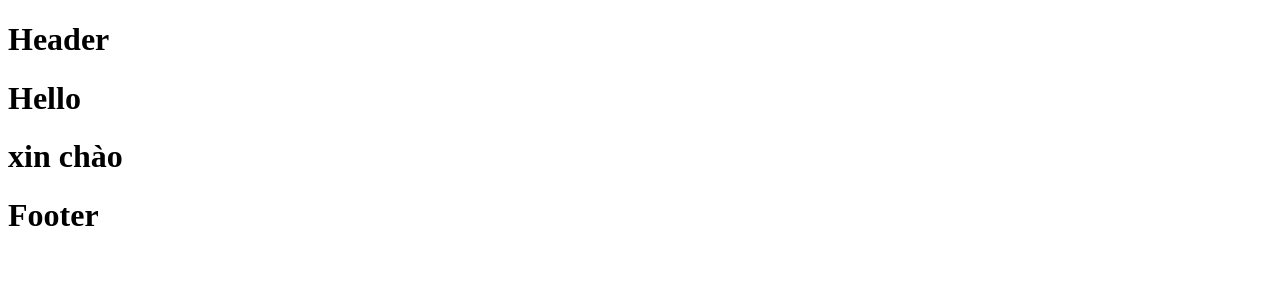
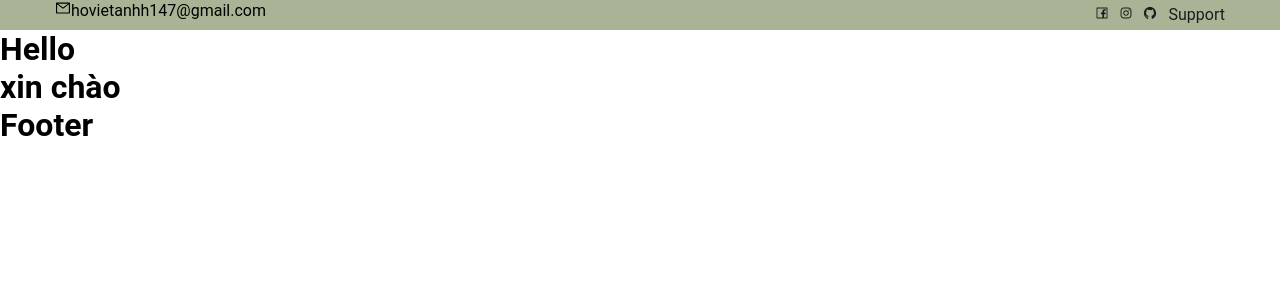
Before and after one commit to AndyAnh174/gdqp-reactjs, a React (Create React App) app: page / in a window 1280 px wide. Shown: the top 300 px of the page. Built offline with nearby package versions, Linux system fonts and the light colour scheme.

Commit message:
add header

```diff
--- a/package.json
+++ b/package.json
@@ -8,6 +8,7 @@
     "@testing-library/user-event": "^13.5.0",
     "react": "^18.2.0",
     "react-dom": "^18.2.0",
+    "react-icons": "^5.0.1",
     "react-router-dom": "^6.22.3",
     "react-scripts": "^5.0.1",
     "sass": "^1.71.1",
--- a/src/index.js
+++ b/src/index.js
@@ -2,6 +2,7 @@ import React from 'react';
 import ReactDOM from 'react-dom/client';
 import { BrowserRouter } from "react-router-dom";
 import RouterCustom from "./router";
+import "./style/style.scss";
 
 const root = ReactDOM.createRoot(document.getElementById('root'));
 root.render(
--- a/src/pages/users/theme/header/index.js
+++ b/src/pages/users/theme/header/index.js
@@ -1,9 +1,55 @@
 import { memo } from "react";
+import "./style.scss";
+import { AiOutlineFacebook, AiOutlineInstagram, AiOutlineGithub, AiOutlineMail } from "react-icons/ai";
 
 const Header = () => {
-    return (<>
-    <h1>Header</h1>
-</>
+
+    const handleCopyEmail = () => {
+        const email = 'hovietanh147@gmail.com';
+        const tempInput = document.createElement('input');
+        tempInput.value = email;
+        document.body.appendChild(tempInput);
+        tempInput.select();
+        document.execCommand('copy');
+        document.body.removeChild(tempInput);
+        alert(`Đã sao chép: ${email}`);
+    };
+
+    return (
+        <div className="header-top">
+            <div className="container">
+                <div className="row">
+                    <div className="col-6 header-top-left">
+                        <ul>
+                            <li onClick={handleCopyEmail}>
+                                <AiOutlineMail />
+                                hovietanhh147@gmail.com
+                            </li>
+                        </ul>
+                    </div>
+                    <div className="col-6 header-top-right">
+                        <ul>
+                            <li>
+                                <a href="https://www.facebook.com/andy.anh174" target="_blank">
+                                    <AiOutlineFacebook />
+                                </a>
+                            </li>
+                            <li>
+                                <a href="https://www.instagram.com/mortal.aa174/?fbclid=IwAR2BrZ_Nf-1O8UMy3B3uoNuf-ZeqRHCzoeH6o7a7-NKGRwwZ8b4TVrNFkdY" target="_blank">
+                                    <AiOutlineInstagram />
+                                </a>
+                            </li>
+                            <li>
+                                <a href="https://github.com/AndyAnh174/" target="_blank">
+                                    <AiOutlineGithub />
+                                </a>
+                            </li>
+                            <span>Support</span>
+                        </ul>
+                    </div>
+                </div>
+            </div>
+        </div>
     );
 };
 
--- /dev/null
+++ b/src/pages/users/theme/header/style.scss
@@ -0,0 +1,47 @@
+@use "sass:map";
+@import "style/pages/theme";
+
+
+.header-top {
+    background: rgba(85, 107, 47, 0.5);
+}
+
+.header-top-right{
+
+    display: flex;
+    justify-content: end;
+    align-items: center;
+    padding: 5px 0 6px;
+
+    ul {
+        display: flex;
+        column-gap: 10px;
+        list-style: none;
+            span {
+                margin-left: 2px;
+                color: map.get($theme-colors, "normal-text");
+            }
+
+            a {
+                font-size: 14px;
+                display: inline-block;
+                color: map.get($theme-colors, "normal-text");
+            }
+            li:last-child{
+                cursor: pointer;
+                margin-left: 10px;
+            }
+    }
+}
+
+.header-top-left{
+
+    ul{
+
+        display: flex;
+        align-items: center;
+        column-gap: 10px;
+        list-style: none;
+    }
+
+}
--- /dev/null
+++ b/src/style/pages/_all.scss
@@ -0,0 +1,34 @@
+@use "sass:map";
+@import "theme";
+
+html,
+body{
+    margin: 0;
+}
+
+* {
+    font-family: Roboto;
+    padding: 0;
+    margin: 0;
+}
+
+.container {
+    max-width: 1170px;
+    width: 100%;
+    padding-left: 15px;
+    padding-right: 15px;
+    //background: map.get($theme-colors, "main");
+    margin: auto;
+}
+
+.row {
+    display: flex;
+    flex-wrap: wrap;
+
+}
+
+.col-6 {
+    flex: 0 0 50%;
+    max-width: 50%;
+
+}
--- /dev/null
+++ b/src/style/pages/_theme.scss
@@ -0,0 +1,5 @@
+//common theme styles
+$theme-colors : (
+    "main": #008874,
+    "normal-text": #1c1c1c
+)
--- /dev/null
+++ b/src/style/style.scss
@@ -0,0 +1 @@
+@import "pages/all";
```
Also changed, not shown: jsconfig.json (added, +9 -0 lines), 1 other file (tests, documents, lock files or other folders).
